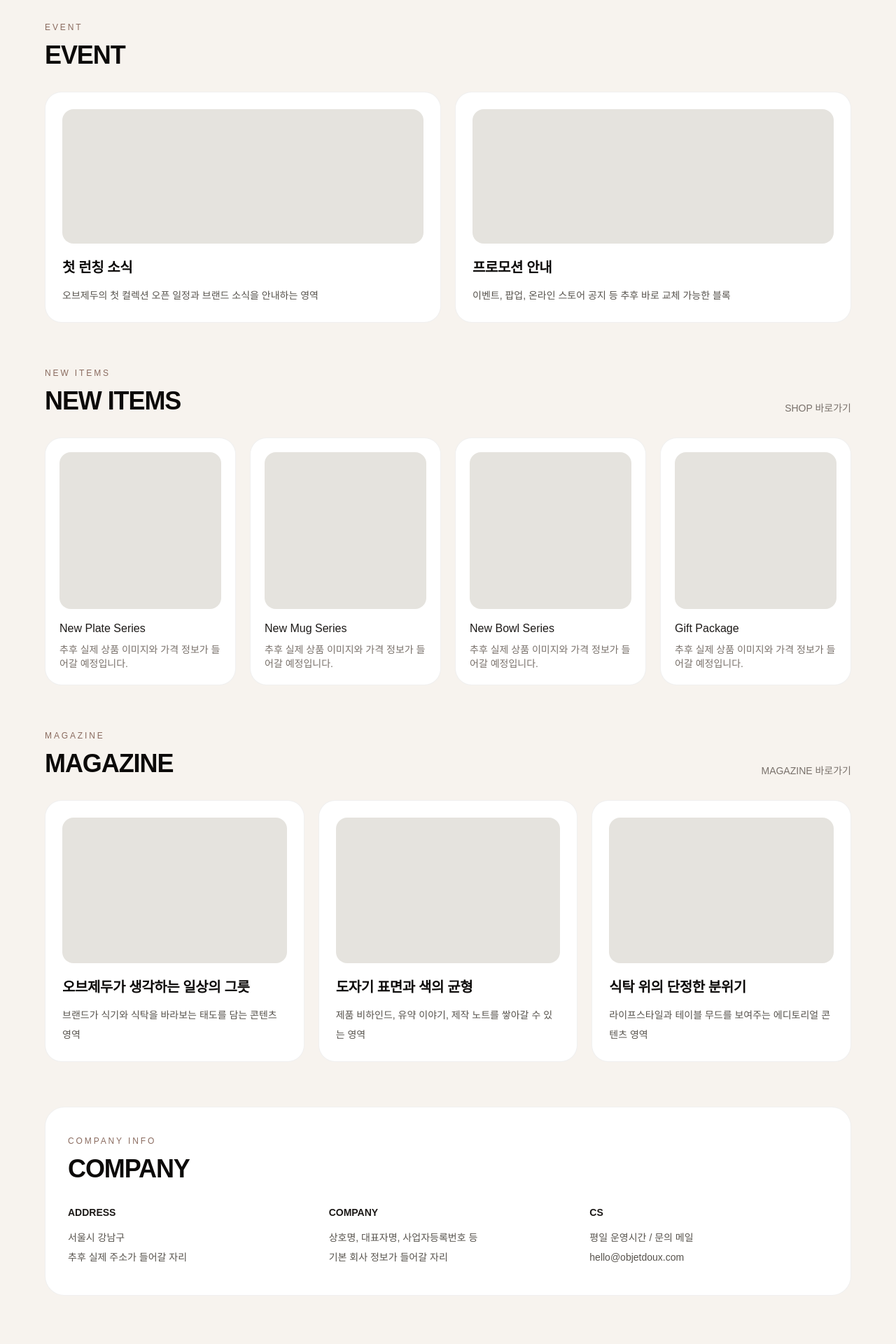
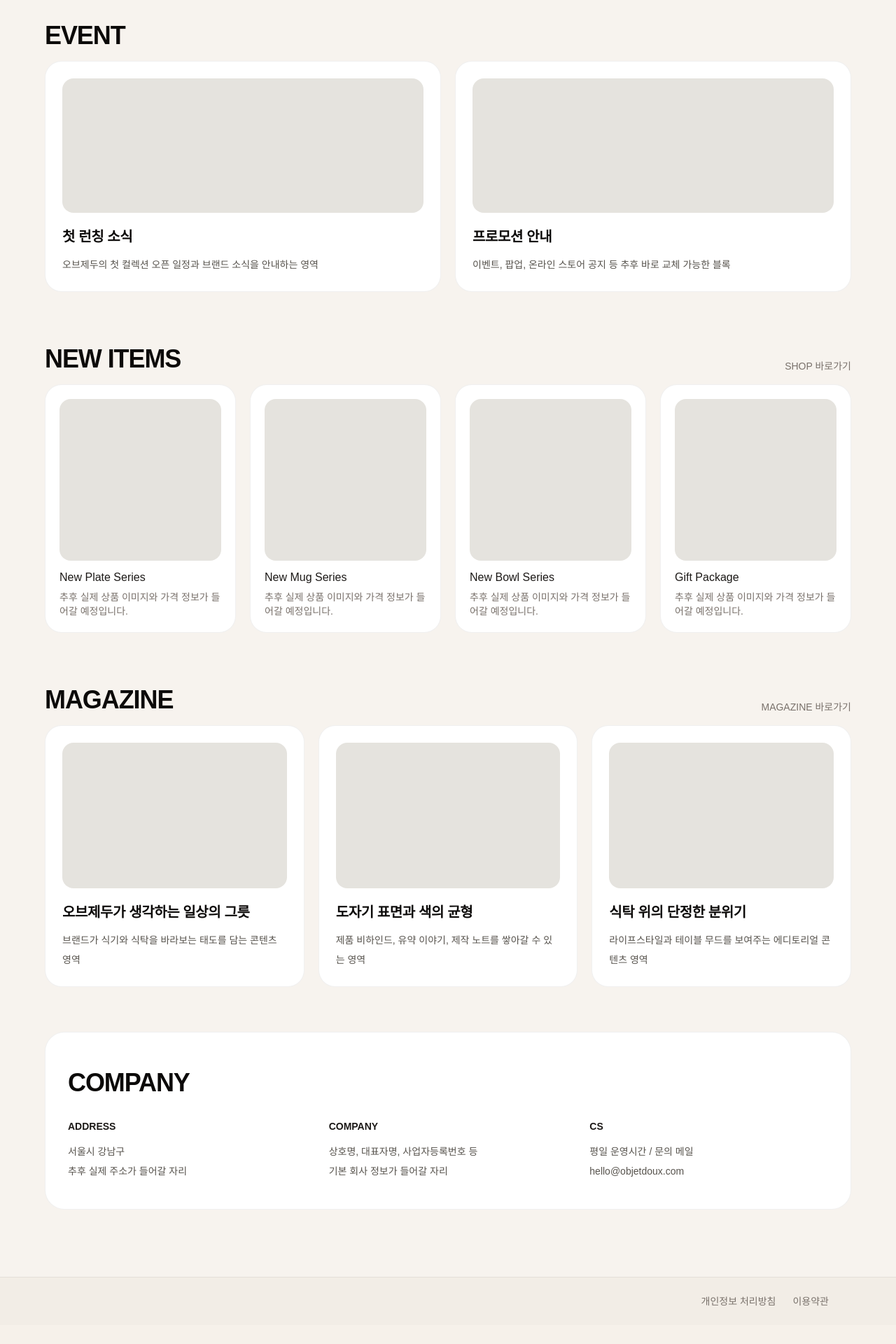
Before and after one commit to objetdoux/objetdoux, a Next.js app: page / in a window 1280 px wide. Shown: the part 720-2640 px from the top of the page at 70% size. After the commit the page ends 2613 px from the top, so only its background shows below. Built offline with nearby package versions, Linux system fonts and the light colour scheme.

Commit message:
feat. 디자인 또 수정

```diff
--- a/src/app/components/site-footer.tsx
+++ b/src/app/components/site-footer.tsx
@@ -1,9 +1,13 @@
 export function SiteFooter() {
   return (
     <footer className="border-t border-black/6 bg-[#f2ede6]">
-      <div className="mx-auto flex w-full max-w-6xl flex-col gap-3 px-6 py-6 text-sm text-stone-500 sm:flex-row sm:items-center sm:justify-between lg:px-8">
-        <p>objetdoux / 오브제두</p>
-        <p>Brand / Shop / Social</p>
+      <div className="mx-auto flex w-full max-w-6xl flex-col gap-3 px-6 py-6 text-sm text-stone-500 sm:flex-row sm:items-center sm:justify-end sm:gap-6 lg:px-8">
+        <a href="#" className="transition hover:text-stone-900">
+          개인정보 처리방침
+        </a>
+        <a href="#" className="transition hover:text-stone-900">
+          이용약관
+        </a>
       </div>
     </footer>
   );
--- a/src/app/page.tsx
+++ b/src/app/page.tsx
@@ -39,9 +39,6 @@ export default function Home() {
       <section className="mx-auto w-full max-w-6xl">
         <div className="grid gap-8 lg:grid-cols-[0.95fr_1.05fr] lg:items-end">
           <div className="max-w-xl py-4">
-            <p className="text-xs font-medium uppercase tracking-[0.24em] text-[#8a6b5f]">
-              main page
-            </p>
             <h1 className="mt-5 text-4xl font-semibold leading-[1.18] tracking-[-0.04em] text-stone-950 sm:text-5xl lg:text-6xl">
               오브제두
               <br />
@@ -74,15 +71,12 @@ export default function Home() {
 
       <section className="mx-auto mt-16 w-full max-w-6xl">
         <div>
-          <p className="text-xs font-medium uppercase tracking-[0.24em] text-[#8a6b5f]">
-            event
-          </p>
           <h2 className="mt-3 text-3xl font-semibold tracking-[-0.03em] text-stone-950 sm:text-4xl">
             EVENT
           </h2>
         </div>
 
-        <div className="mt-8 grid gap-5 md:grid-cols-2">
+        <div className="mt-4 grid gap-5 md:grid-cols-2">
           {eventItems.map((item) => (
             <article
               key={item.title}
@@ -103,9 +97,6 @@ export default function Home() {
       <section className="mx-auto mt-16 w-full max-w-6xl">
         <div className="flex items-end justify-between">
           <div>
-            <p className="text-xs font-medium uppercase tracking-[0.24em] text-[#8a6b5f]">
-              new items
-            </p>
             <h2 className="mt-3 text-3xl font-semibold tracking-[-0.03em] text-stone-950 sm:text-4xl">
               NEW ITEMS
             </h2>
@@ -115,15 +106,15 @@ export default function Home() {
           </Link>
         </div>
 
-        <div className="mt-8 grid gap-5 sm:grid-cols-2 xl:grid-cols-4">
+        <div className="mt-4 grid grid-cols-2 gap-5 xl:grid-cols-4">
           {newItems.map((item) => (
             <article
               key={item}
-              className="rounded-[1.5rem] border border-black/6 bg-white p-5"
+              className="rounded-[1.5rem] border border-black/6 bg-white p-4 sm:p-5"
             >
-              <div className="h-56 rounded-[1rem] bg-[#e5e3de]" />
-              <p className="mt-4 text-base font-medium text-stone-900">{item}</p>
-              <p className="mt-2 text-sm text-stone-500">
+              <div className="aspect-square rounded-[1rem] bg-[#e5e3de]" />
+              <p className="mt-3 text-base font-medium text-stone-900">{item}</p>
+              <p className="mt-1.5 text-sm text-stone-500">
                 추후 실제 상품 이미지와 가격 정보가 들어갈 예정입니다.
               </p>
             </article>
@@ -134,9 +125,6 @@ export default function Home() {
       <section className="mx-auto mt-16 w-full max-w-6xl">
         <div className="flex items-end justify-between">
           <div>
-            <p className="text-xs font-medium uppercase tracking-[0.24em] text-[#8a6b5f]">
-              magazine
-            </p>
             <h2 className="mt-3 text-3xl font-semibold tracking-[-0.03em] text-stone-950 sm:text-4xl">
               MAGAZINE
             </h2>
@@ -149,7 +137,7 @@ export default function Home() {
           </Link>
         </div>
 
-        <div className="mt-8 grid gap-5 md:grid-cols-3">
+        <div className="mt-4 grid gap-5 md:grid-cols-3">
           {magazineItems.map((item) => (
             <article
               key={item.title}
@@ -170,9 +158,6 @@ export default function Home() {
       <section className="mx-auto mt-16 w-full max-w-6xl">
         <div className="rounded-[1.75rem] border border-black/6 bg-white px-6 py-8 sm:px-8 sm:py-10">
           <div className="max-w-xl">
-            <p className="text-xs font-medium uppercase tracking-[0.24em] text-[#8a6b5f]">
-              company info
-            </p>
             <h2 className="mt-3 text-3xl font-semibold tracking-[-0.03em] text-stone-950 sm:text-4xl">
               COMPANY
             </h2>
```
